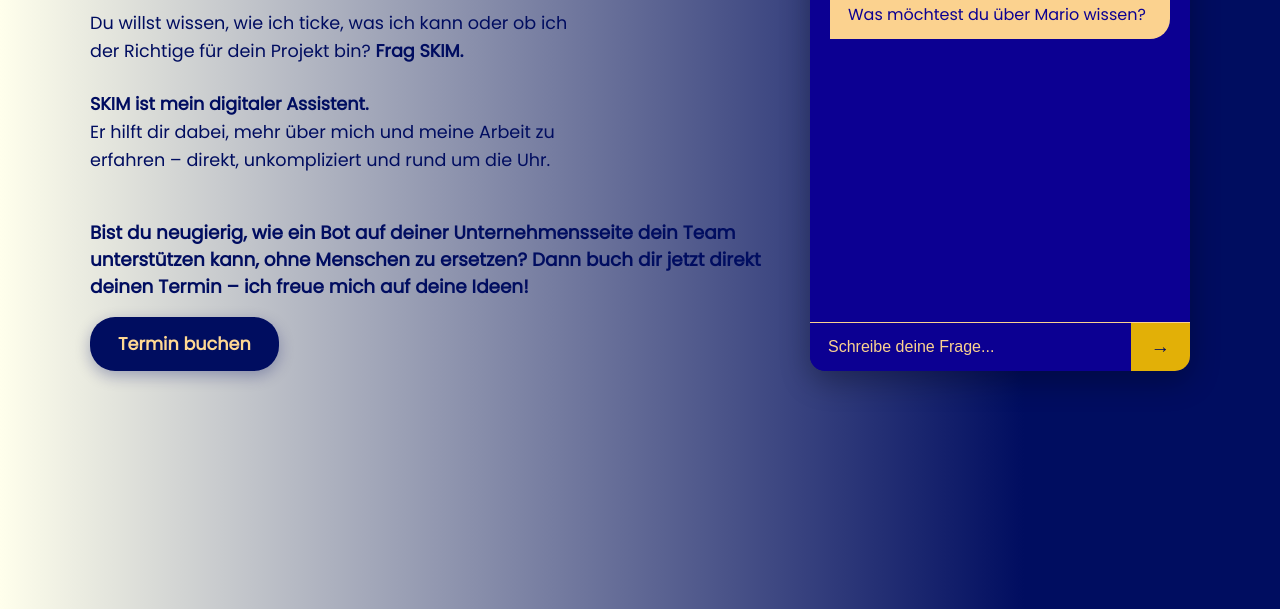
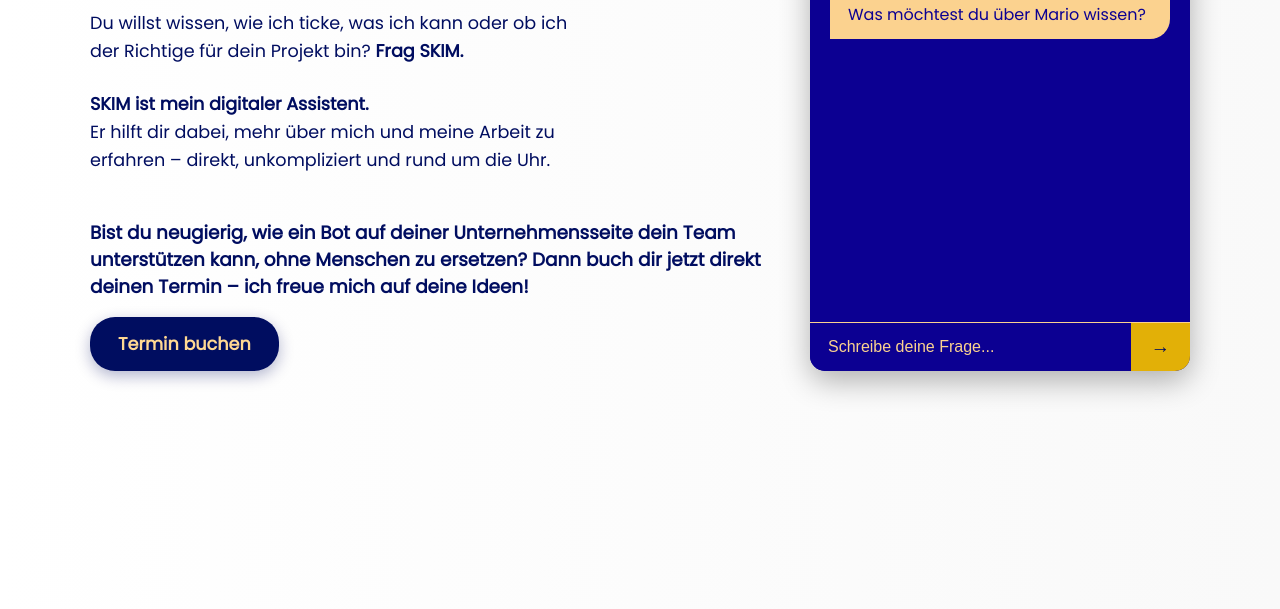
Before and after one commit to SuperKIMario/chatbot-frontend, a website: page index.html in a window 1280 px wide. Shown: the part 191-800 px from the top of the page. Drawn offline with Linux system fonts and the light colour scheme.

Commit message:
Update index.html

```diff
--- a/index.html
+++ b/index.html
@@ -14,7 +14,8 @@
     margin: 0; padding: 0;
     font-family: 'Poppins', 'Inter', 'Open Sans', sans-serif;
     min-height: 100vh;
-    background: linear-gradient(to right, #ffffec 0%, #000d60 80%);
+    /* Weißer Hintergrund mit ganz leichtem, hellem Verlauf */
+    background: linear-gradient(to right, #ffffff 0%, #f9f9f9 100%);
     color: #000d60;
     display: flex;
     justify-content: center;
@@ -56,9 +57,10 @@
     margin-bottom: 1.4em;
     max-width: 480px;
   }
+  /* Fettdruck für den letzten Textblock */
   #text-section #curious-text {
     margin-top: 2.4em;
-    font-weight: 600;
+    font-weight: 700; /* Fett */
     font-size: 1.15rem;
   }
   #text-section #btn-appointment {
```
